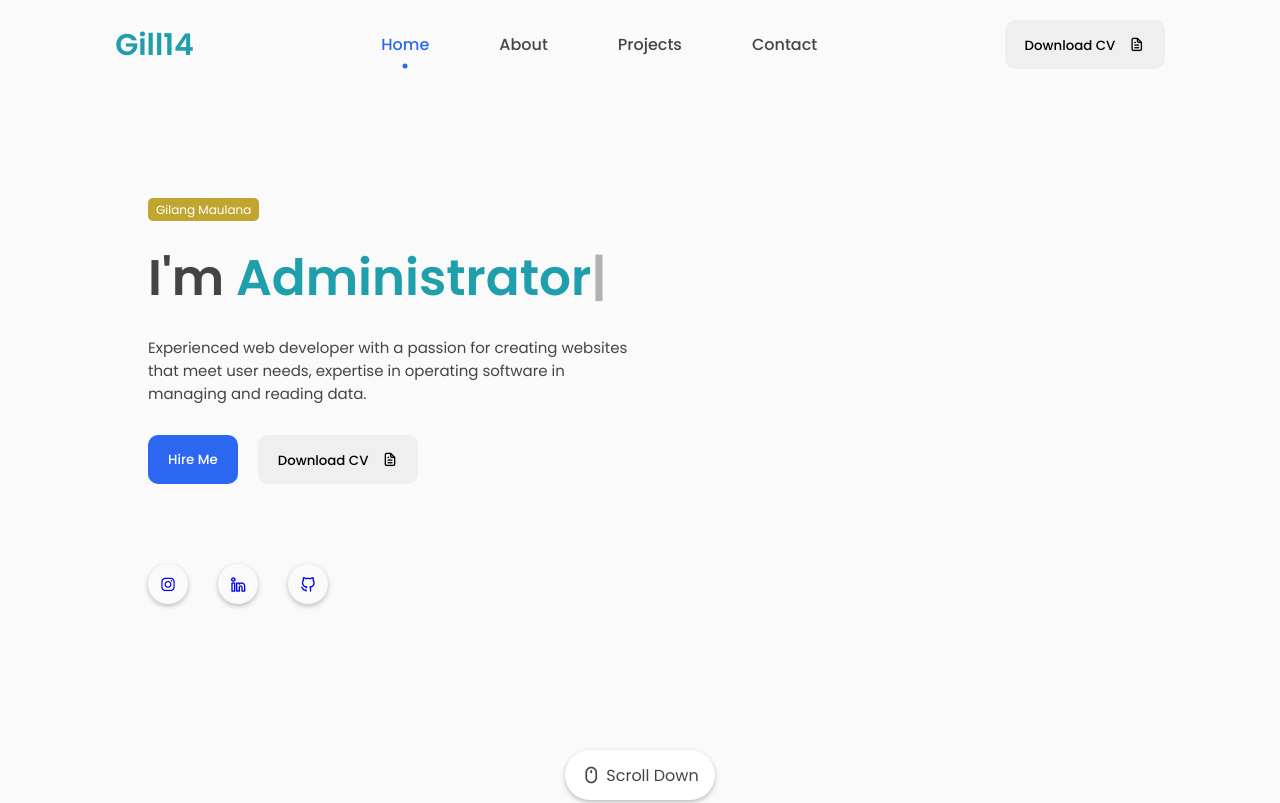
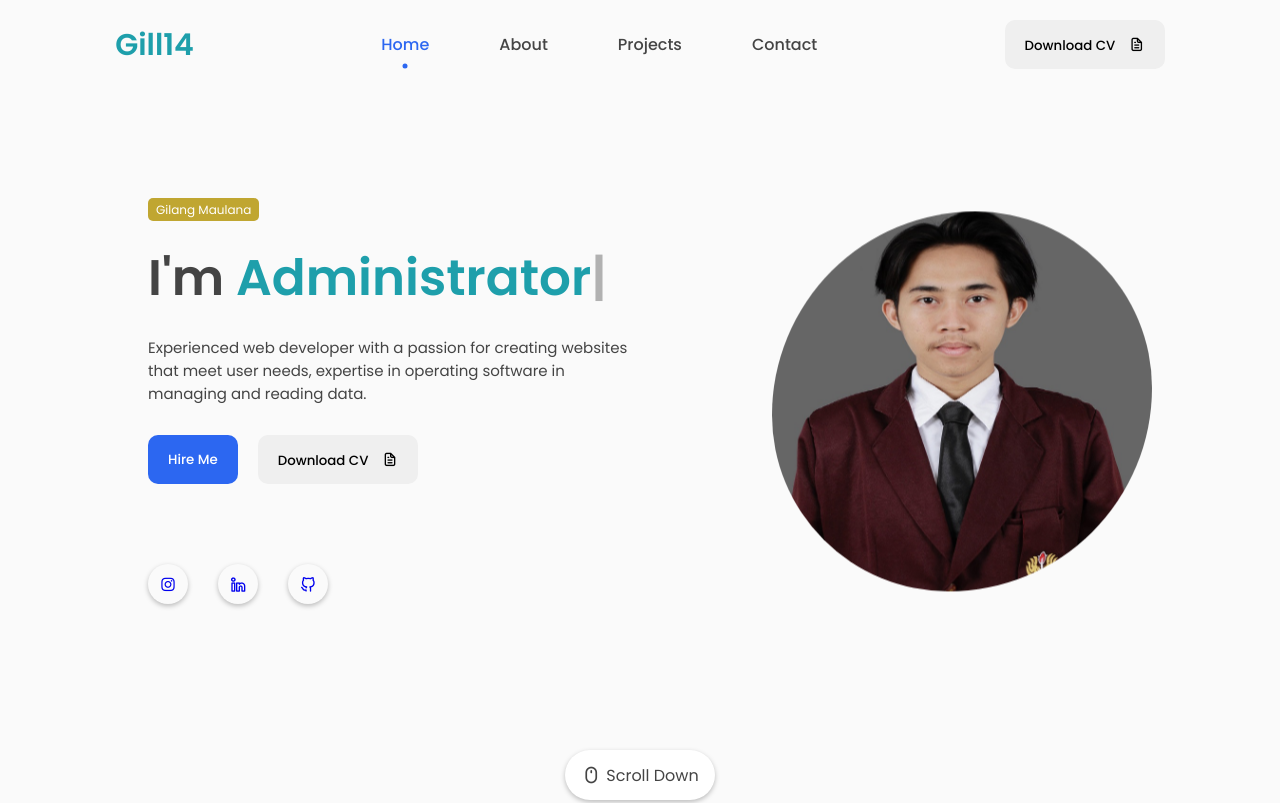
Before and after one commit to gilangmaulana1405/portofolio, a plain HTML site: page index.html in a window 1280 px wide. Shown: the top 803 px of the page. Drawn offline with nearby package versions, Linux system fonts and the light colour scheme.

Commit message:
fix error img 2

```diff
--- a/index.html
+++ b/index.html
@@ -86,7 +86,7 @@
                 </div>
                 <div class="featured-image">
                     <div class="image">
-                        <img src=/"assets/images/gilang.jpeg" alt="avatar">
+                        <img src="/assets/images/gilang.jpeg" alt="avatar">
                     </div>
                 </div>
                 <div class="scroll-icon-box">
```
